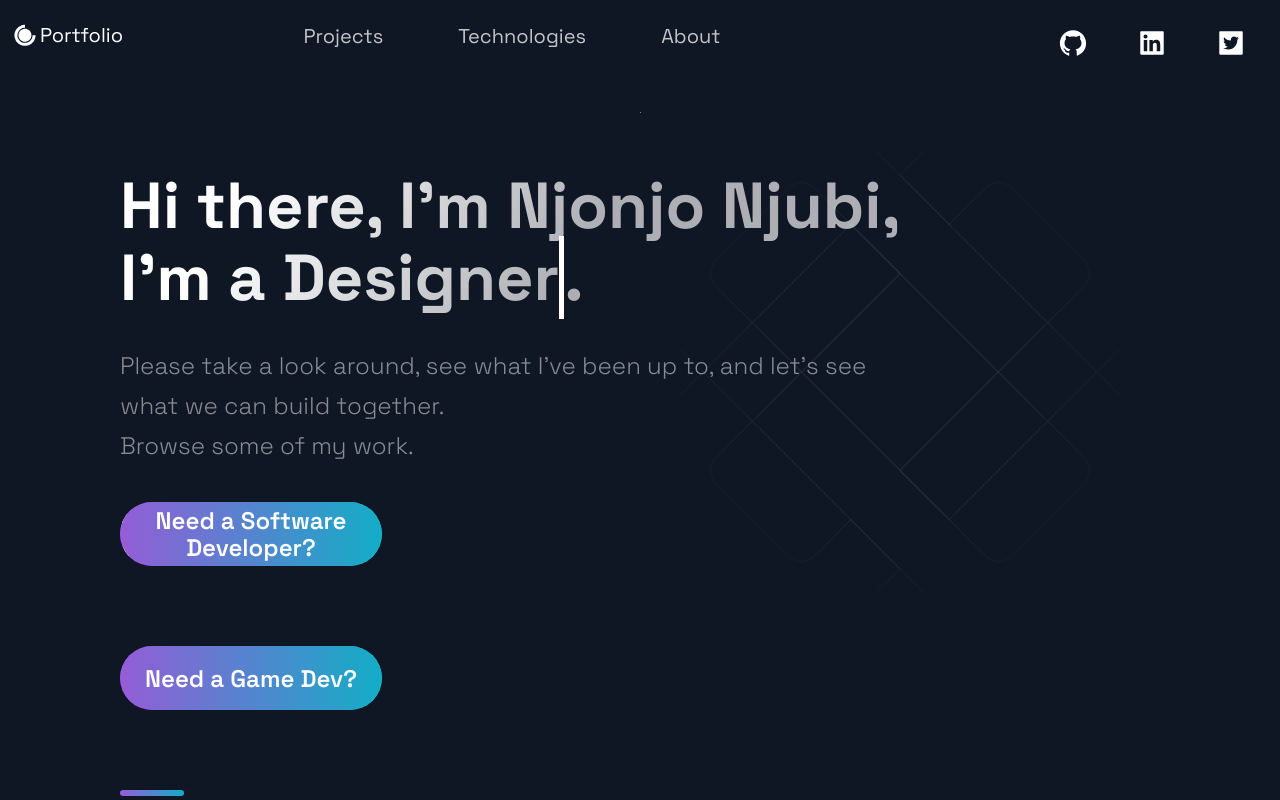
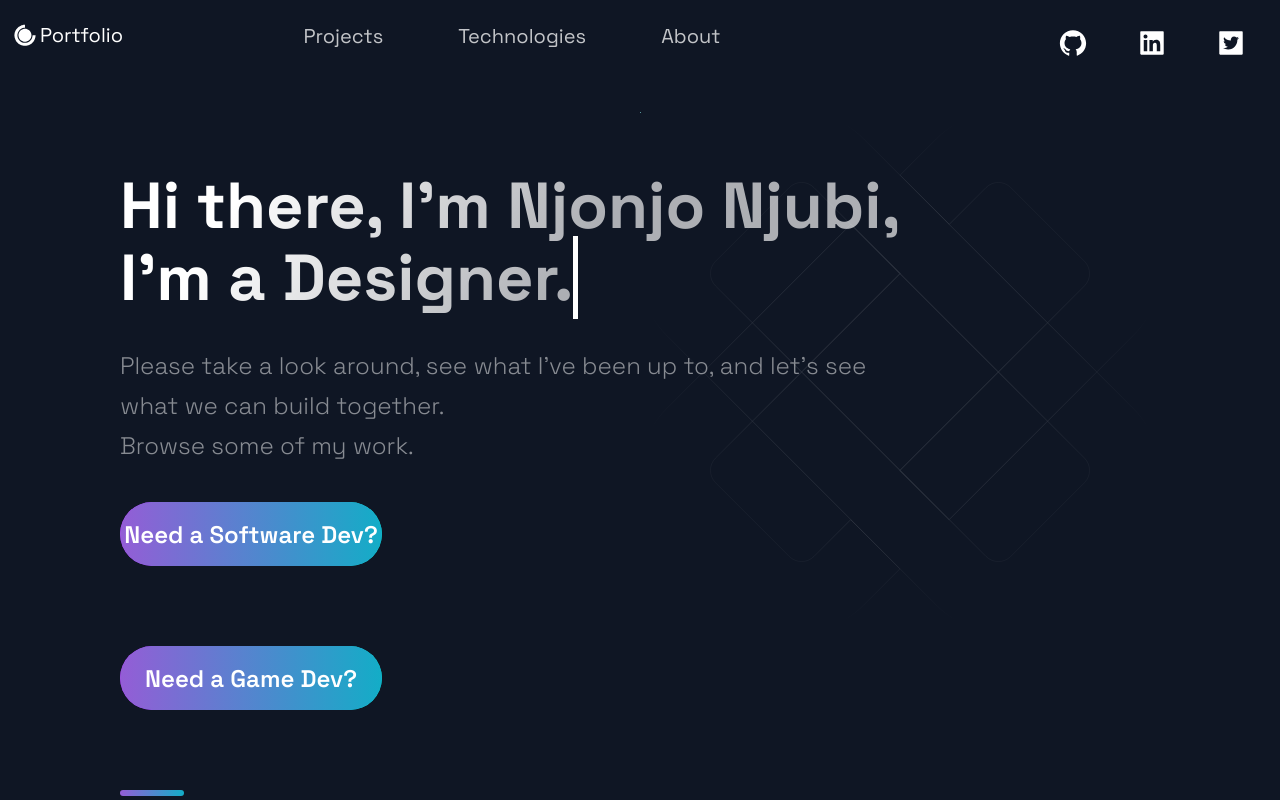
Before and after one commit to Juubey/njonjo_portfolio, a Next.js app: page / in a window 1280 px wide. Shown: the top 800 px of the page. Built offline with nearby package versions, Linux system fonts and the light colour scheme.

Commit message:
UPDATE: Changed a few small things in the contact/footer

```diff
--- a/src/components/Contact/Contact.js
+++ b/src/components/Contact/Contact.js
@@ -2,6 +2,7 @@ import React from 'react';
 import styled from 'styled-components';
 import { Section, SectionDivider, SectionText, SectionTitle,} from '../../styles/GlobalComponents';
 import { contactblock, textarea, iframe, button }from './ContactStyles';
+import { LinkItem} from '../Footer/FooterStyles';
 
 import {Form, Input, Button } from 'antd';
 const { TextArea } = Input;
@@ -24,11 +25,11 @@ return (
         data-aspect-ratio="0.7729220222793488"
         scrolling="no"
         width="100%"
-        height="600"
+        height="500"
         frameborder="0">
       </iframe>
 
-        <SectionText>Email me at: <strong>albert.njubi1@gmail.com</strong><br />
+        <SectionText>Email me at: <strong><LinkItem href="mailto:biz@albertnjubi.com">biz@albertnjubi.com</LinkItem></strong><br />
           Or send me a quick message here:</SectionText>
       </div>
 
--- a/src/components/Footer/Footer.js
+++ b/src/components/Footer/Footer.js
@@ -1,6 +1,6 @@
 import React from 'react';
 import { AiFillGithub, AiFillTwitterSquare, AiFillLinkedin } from 'react-icons/ai';
-
+import { BlogCard, CardInfo, ExternalLinks, GridContainer, HeaderThree, Hr, Tag, TagList, TitleContent, UtilityList, Img } from '../Projects/ProjectsStyles';
 import { SocialIcons } from '../Header/HeaderStyles';
 import { CompanyContainer, FooterWrapper, LinkColumn, LinkItem, LinkList, LinkTitle, Slogan, SocialContainer, SocialIconsContainer } from './FooterStyles';
 
@@ -20,7 +20,7 @@ const Footer = () => {
       </LinkList>
       <SocialIconsContainer>
         <CompanyContainer>
-          <Slogan>Making fun software and having fun while doing it!</Slogan>
+          <Slogan>★ Making Software and Having Fun! ★ <ExternalLinks href="https://github.com/Juubey/njonjo_portfolio">View Source</ExternalLinks></Slogan>
         </CompanyContainer>
         <SocialContainer>
           <SocialIcons href="https://github.com/Juubey">
--- a/src/components/Hero/Hero.js
+++ b/src/components/Hero/Hero.js
@@ -73,9 +73,9 @@ const Hero = () => (
       <SectionTitle main center>
         Hi there, I'm Njonjo Njubi,<br />
         I'm a
-        <a href="" class="typewrite" data-period="2000" data-type='[ " Developer", " Designer", " Freelancer"]'>
+        <a href="" class="typewrite" data-period="2000" data-type='[ " Developer.", " Designer.", " Freelancer."]'>
           <span class="wrap"></span>
-        </a>.
+        </a>
       </SectionTitle>
       <SectionText>
       Please take a look around, see what I've been up to, and let's see what we can build together.<br />
@@ -83,7 +83,7 @@ const Hero = () => (
       </SectionText>
       <ul>
         <li>
-          <Button onClick={() => window.location = 'https://github.com/Juubey' }>Need a Software Developer?</Button>
+          <Button onClick={() => window.location = 'https://github.com/Juubey' }>Need a Software Dev?</Button>
           <Button onClick={() => window.location = 'https://albert-njubi.itch.io/' }>Need a Game Dev?</Button>
         </li>
       </ul>
```
